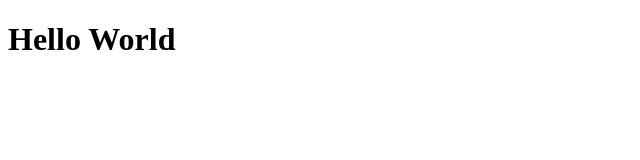
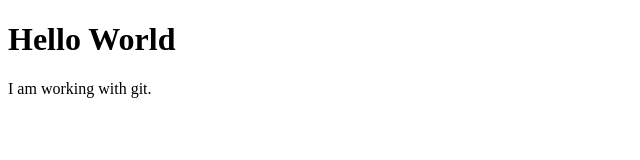
Before and after one commit to m-oniqu3/git-practice, a plain HTML site: page index.html in a window 1280 px wide. Shown: the whole page, without its empty margins (0-640 px from the left). Drawn offline with Linux system fonts and the light colour scheme.

Commit message:
Added paragraph about git

```diff
--- a/index.html
+++ b/index.html
@@ -8,5 +8,7 @@
   </head>
   <body>
     <h1>Hello World</h1>
+
+    <p>I am working with git.</p>
   </body>
 </html>
```
